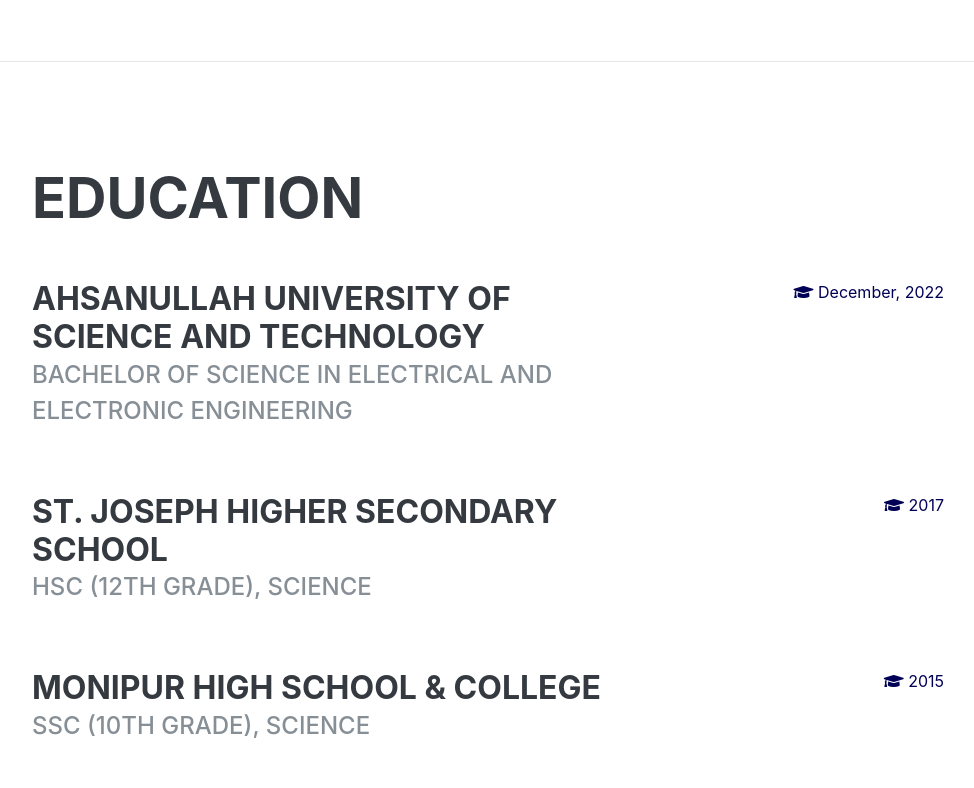
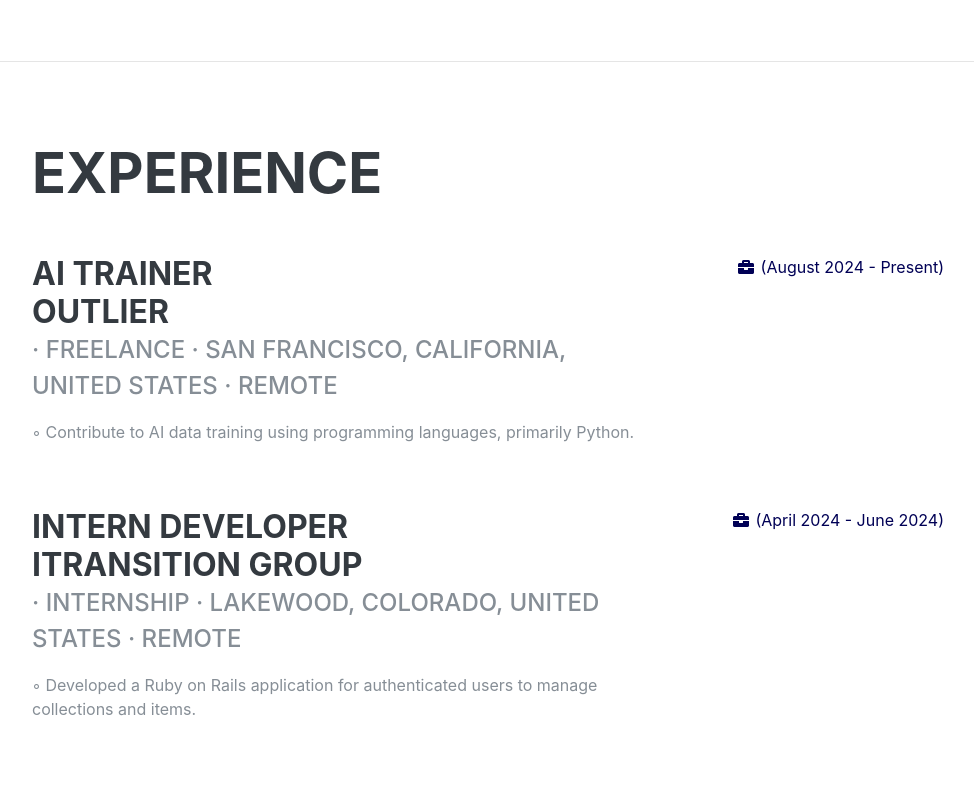
Before and after one commit to raratul/raratul.github.io, a plain HTML site: page index.html in a window 1280 px wide. Shown: the part 1603-2391 px from the top of the page, without its empty margins (288-1262 px from the left). Drawn offline with Linux system fonts and the light colour scheme; a web font is replaced by a local one.

Commit message:
added experience section

```diff
--- a/index.html
+++ b/index.html
@@ -97,6 +97,11 @@
           </li>
           <li class="nav-item">
             <a class="nav-link js-scroll-trigger" href="#projects">Projects</a>
+          </li>
+          <li class="nav-item">
+            <a class="nav-link js-scroll-trigger" href="#experience"
+              >Experience</a
+            >
           </li>
           <li class="nav-item">
             <a class="nav-link js-scroll-trigger" href="#education"
@@ -226,6 +231,44 @@
         </div>
       </section>
       <hr class="m-0" />
+      <!-- Experience -->
+            <section
+            class="resume-section p-3 p-lg-5 d-flex align-items-center"
+            id="experience"
+          >
+            <div class="w-100">
+              <h2 class="mb-5">Experience</h2>
+
+              <div
+                class="resume-item d-flex flex-column flex-md-row justify-content-between mb-5"
+              >
+                <div class="resume-content">
+                  <h3 class="mb-0">AI Trainer</h3>
+                  <a href="https://outlier.ai/" target="_blank"><h3 class="mb-0">Outlier</h3></a>
+                  <div class="subheading mb-3">· Freelance · San Francisco, California, United States · Remote</div>
+                  <p>◦ Contribute to AI data training using programming languages, primarily Python.</p>
+                </div>
+                <div class="resume-date text-md-right">
+                  <span class="text-primary"><i class="fas fa-briefcase"></i>&nbsp;(August 2024 - Present)</span>
+                </div>
+              </div>
+
+              <div
+                class="resume-item d-flex flex-column flex-md-row justify-content-between mb-5"
+              >
+                <div class="resume-content">
+                  <h3 class="mb-0">Intern Developer</h3>
+                  <a href="https://www.itransition.com/" target="_blank"><h3 class="mb-0">Itransition Group</h3></a>
+                  <div class="subheading mb-3">· Internship · Lakewood, Colorado, United States · Remote</div>
+                  <p>◦ Developed a Ruby on Rails application for authenticated users to manage collections and items.</p>
+                </div>
+                <div class="resume-date text-md-right">
+                  <span class="text-primary"><i class="fas fa-briefcase"></i>&nbsp;(April 2024 - June 2024)</span>
+                </div>
+              </div>
+            </div>
+          </section>
+      <hr class="m-0" />
       <!-- Education -->
       <section
         class="resume-section p-3 p-lg-5 d-flex align-items-center"
```
